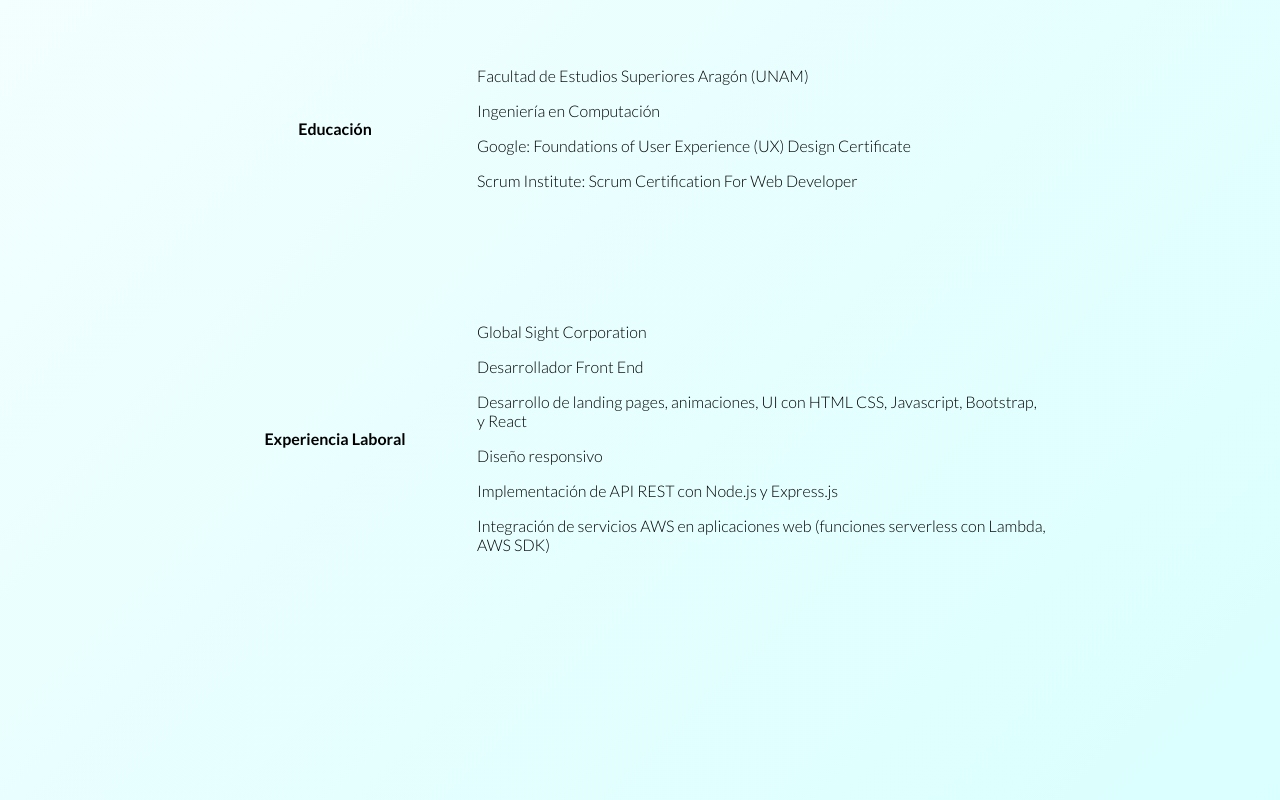
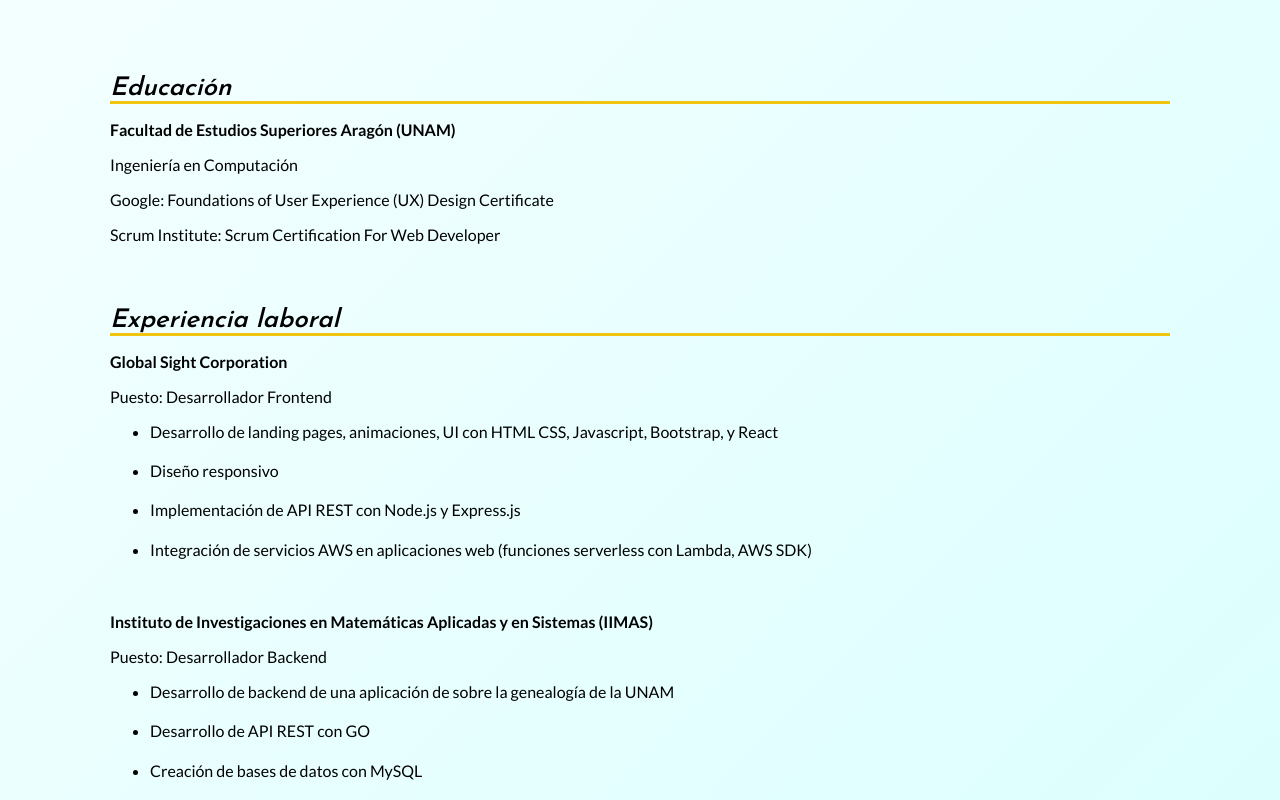
Before and after one commit to diegoJuarezVelasco/Portfolio, a React (Create React App) app: page / in a window 1280 px wide. Shown: the part 980-1780 px from the top of the page. Built offline with nearby package versions, Linux system fonts and the light colour scheme.

Commit message:
Edit work experience section, Edit donnies guitars projectp page

```diff
--- a/src/components/About.jsx
+++ b/src/components/About.jsx
@@ -3,9 +3,9 @@ import photograph from "../img/photo.png";
 import { ScrollTrigger } from "gsap/ScrollTrigger";
 import { gsap } from "gsap";
 import LightBox from "./Lightbox";
-import {AiFillLinkedin} from "react-icons/ai"
-import {MdEmail} from "react-icons/md"
-import {AiFillGithub} from "react-icons/ai"
+import { AiFillLinkedin } from "react-icons/ai"
+import { MdEmail } from "react-icons/md"
+import { AiFillGithub } from "react-icons/ai"
 gsap.registerPlugin(ScrollTrigger);
 function About() {
   const sectionRef = useRef();
@@ -42,17 +42,17 @@ function About() {
       })
     const timeline2 = gsap.timeline({
       scrollTrigger: {
-          trigger: ".education",
-          start: "top center",
+        trigger: ".experience-container",
+        start: "15% center",
         end: "bottom 20%",
         toggleActions: "play none none none",
       },
     });
-      timeline2.from(".block-heading", {
-        y:100, opacity: 0, duration: 1, delay: .5
+    timeline2.from(".experience-title-container", {
+      y: 100, opacity: 0, duration: 1, delay: .5
     })
-      .from(".block-content", {
-        y:100, opacity: 0, duration: 1
+      .from(".experience-content", {
+        y: 100, opacity: 0, duration: 1
       })
 
   }, []);
@@ -67,9 +67,9 @@ function About() {
           <div className="photo-container">
             <img src={photograph} alt="myphotograph" className="my-photo" />
             <div className="contact-icons">
-              <a href="https://www.linkedin.com/in/diego-juárez-velasco-0142a9224" target="_blank" rel="noreferrer"><AiFillLinkedin className="contact-icon"/></a>
-              <a href="mailto:diegoaw591@gmail.com"><MdEmail className="contact-icon"/></a>
-              <a href="https://github.com/diegoJuarezVelasco" target="_blank" rel="noreferrer"><AiFillGithub className="contact-icon"/></a>
+              <a href="https://www.linkedin.com/in/diego-juárez-velasco-0142a9224" target="_blank" rel="noreferrer"><AiFillLinkedin className="contact-icon" /></a>
+              <a href="mailto:diegoaw591@gmail.com"><MdEmail className="contact-icon" /></a>
+              <a href="https://github.com/diegoJuarezVelasco" target="_blank" rel="noreferrer"><AiFillGithub className="contact-icon" /></a>
             </div>
           </div>
           <div className="about-text">
@@ -78,10 +78,48 @@ function About() {
               Superiores Aragón &#x00028;UNAM&#x00029;. Soy desarrollador Front End con más de un año de experiencia creando sitios web responsive,
               landing pages e interfaces.
             </p>
-            <LightBox/>
+            <LightBox />
           </div>
         </div>
-        <div className="education">
+        <div className="experience-container">
+          <div className="experience">
+            <div className="experience-title-container">
+              <h4 className="experience-title">Educación</h4>
+            </div>
+            <div className="experience-content">
+              <p>Facultad de Estudios Superiores Aragón (UNAM)</p>
+              <p>Ingeniería en Computación</p>
+              <p>Google: Foundations of User Experience (UX) Design Certificate</p>
+              <p>Scrum Institute: Scrum Certification For Web Developer</p>
+            </div>
+          </div>
+          <div className="experience">
+            <div className="experience-title-container">
+              <h4 className="experience-title">Experiencia laboral</h4>
+            </div>
+            <div className="experience-content">
+              <p>Global Sight Corporation</p>
+              <p>Puesto: Desarrollador Frontend</p>
+              <ul>
+                <li>Desarrollo de landing pages, animaciones, UI con HTML CSS, Javascript, Bootstrap, y React</li>
+                <li>Diseño responsivo</li>
+                <li>Implementación de API REST con Node.js y Express.js</li>
+                <li>Integración de servicios AWS en aplicaciones web (funciones serverless con Lambda, AWS SDK)</li>
+              </ul>
+            </div>
+            <div className="experience-content">
+              <p>Instituto de Investigaciones en Matemáticas Aplicadas y en Sistemas (IIMAS)</p>
+              <p>Puesto: Desarrollador Backend</p>
+              <ul>
+                <li>Desarrollo de backend de una aplicación de sobre la genealogía de la UNAM</li>
+                <li>Desarrollo de API REST con GO</li>
+                <li>Creación de bases de datos con MySQL</li>
+              </ul>
+            </div>
+          </div>
+        </div>
+
+        {/* <div className="education">
           <div className="block">
             <div className="block-heading">
               <h4>Educación</h4>
@@ -101,14 +139,28 @@ function About() {
             </div>
             <div className="block-content">
               <p>Global Sight Corporation</p>
-                  <p>Desarrollador Front End</p>
+              <p>Puesto: Desarrollador Frontend</p>
               <p>Desarrollo de landing pages, animaciones, UI con HTML CSS, Javascript, Bootstrap, y React</p>
               <p>Diseño responsivo</p>
               <p>Implementación de API REST con Node.js y Express.js</p>
               <p>Integración de servicios AWS en aplicaciones web (funciones serverless con Lambda, AWS SDK)</p>
             </div>
+
           </div>
         </div>
+        <div className="education">
+          <div className="block">
+            <div className="block-heading">
+            </div>
+            <div className="block-content">
+              <p>Instituto de Investigaciones en Matemáticas Aplicadas y en Sistemas (IIMAS)</p>
+              <p>Puesto: Desarrollador Backend</p>
+              <p>Desarrollo de backend de una aplicación de sobre la genealogía de la UNAM</p>
+              <p>Desarrollo de API REST con GO</p>
+              <p>Creación de bases de datos con MySQL</p>
+            </div>
+          </div>
+        </div> */}
       </div>
     </section>
   );
--- a/src/components/Main.css
+++ b/src/components/Main.css
@@ -121,6 +121,50 @@
     margin: 100px 0;
     padding: 0 20px;
 }
+/*experience*/
+.experience-container {
+    margin: 10% 0;
+    padding: 0 20px;
+}
+.experience {
+    margin-bottom: 15%;
+}
+.experience-content {
+    margin-bottom: 10%;
+}
+.experience-content p:first-of-type {
+    font-weight: 700;
+}
+.experience-content ul li {
+    margin-bottom: 3%;
+}
+.experience-title-container {
+    border-bottom: 3px solid #f1c40f;
+    display: inline-block;
+}
+.experience-title {
+    font-size: 1.6rem;
+    font-family: Josefin sans;
+    font-style: italic;
+}
+@media only screen and (min-width: 992px) {
+    .experience-container {
+        padding: 0 100px;
+    }
+    .experience-title-container {
+        display: block;
+    }
+    .experience {
+        margin-bottom: 6%;
+    }
+    .experience-content {
+        margin-bottom: 5%;
+    }
+    .experience-content ul li {
+        margin-bottom: 2%;
+    }
+}
+
 
 /*projects*/
 .project-view-box {
--- a/src/pages/proyecto_donnies_guitars.jsx
+++ b/src/pages/proyecto_donnies_guitars.jsx
@@ -1,8 +1,4 @@
 import React from "react";
-import donnies1 from '../img/donnies1.jpg';
-import donnies2 from '../img/donnies2.jpg';
-import donnies3 from '../img/donnies3.jpg';
-import donniesimgresponsive1 from '../img/donniesresponsive1.jpg'
 function proyecto_centro_de_verificacion() {
   return (
     <div className="section-container" id="project-donnies">
@@ -31,25 +27,9 @@ function proyecto_centro_de_verificacion() {
             El sitio web es adaptable en diferentes dispositivos tanto móviles como de escritorio, en portrait y lanscape,
             todo esto con el uso de media queries con CSS y Javascript.
           </p>
-          <p></p>
-          <div className="project-image-container">
-            <img src={donnies1} alt="donnies1" className="project-image" />
-          </div>
-          <div className="project-image-container">
-            <img src={donnies2} alt="donnies2" className="project-image"/>
-          </div>
-          <div className="project-image-container">
-            <img src={donnies3} alt="donnies3" className="project-image"/>
-          </div>
-          {/* <p className="project-text">
-            El sitio es responsivo, por lo tanto se adapta a distintos tipos de pantalla.
-          </p> */}
-          <div className="project-image-container">
-            <img src={donniesimgresponsive1} alt="donniesresponsive1" className="project-image"/>
-          </div>
-
+          <iframe title="verificentro-iframe" className="project-view-box" src="https://donniesguitars.com.mx" frameborder="0"></iframe>
           <div className="project-links">
-            <a href="https://donniesguitars.com" target="_blank" rel="noreferrer">Visitar sitio web</a>
+            <a href="https://donniesguitars.com.mx" target="_blank" rel="noreferrer">Visitar sitio web</a>
           </div>
 
         </div>
```
Lines whose indentation alone changed are shown as unchanged.
